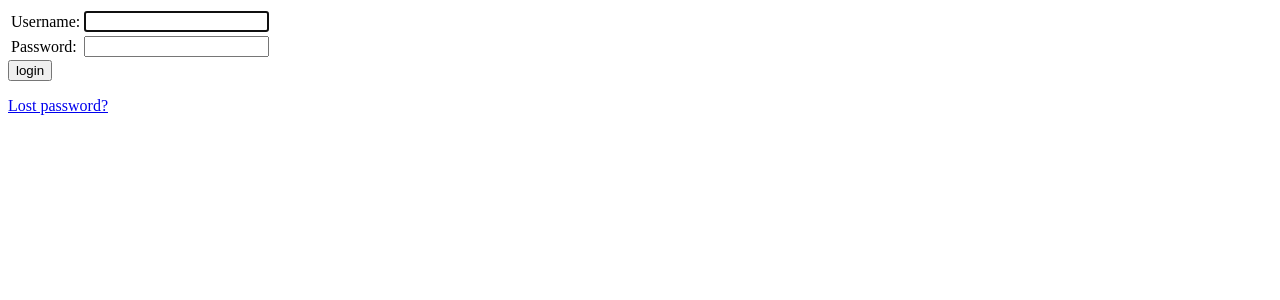
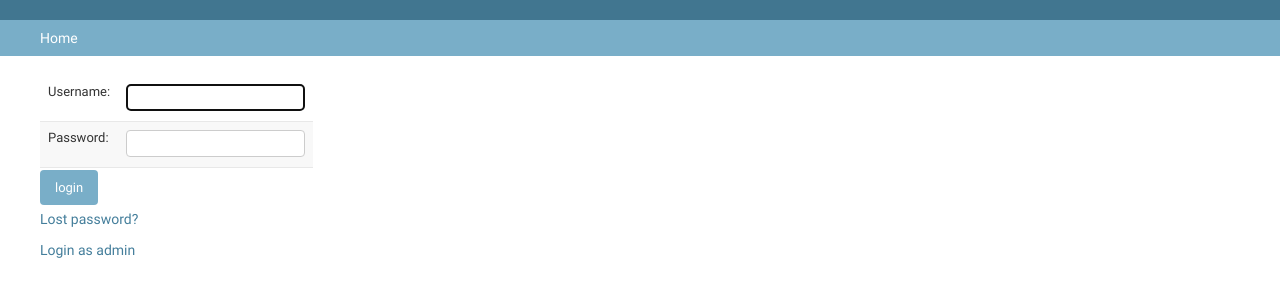
Before and after one commit to zer0mode/gispghm, a Django app: page /login/ in a window 1280 px wide. Shown: the top 300 px of the page. Run offline with Django 3.2, Linux system fonts and the light colour scheme.

Commit message:
added native style

```diff
--- a/pghm/templates/registration/login.html
+++ b/pghm/templates/registration/login.html
@@ -1,5 +1,5 @@
-{% extends "base.html" %}
-
+{% extends "admin/base.html" %}
+{% block title %}Choucas User Login{% endblock title %}
 {% block content %}
 
 {% if form.errors %}
@@ -35,4 +35,6 @@
 {# Assumes you setup the password_reset view in your URLconf #}
 <p><a href="{% url 'password_reset' %}">Lost password?</a></p>
 
+{# Login as admin #}
+<p><a href="/admin/">Login as admin</a></p>
 {% endblock %}
```
